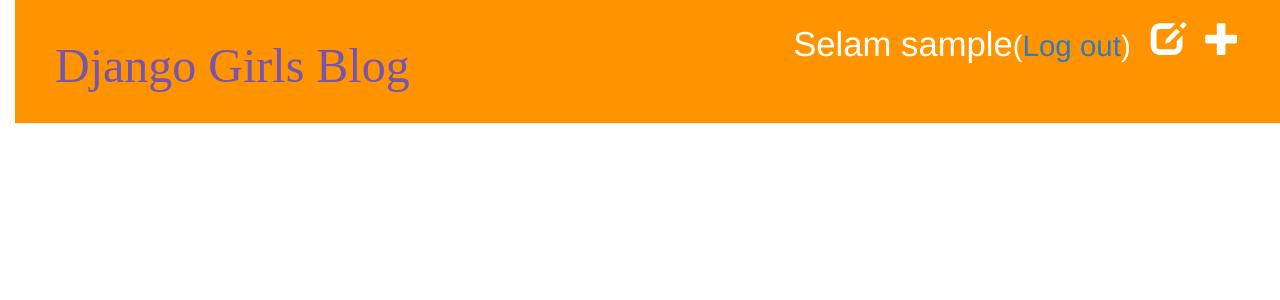
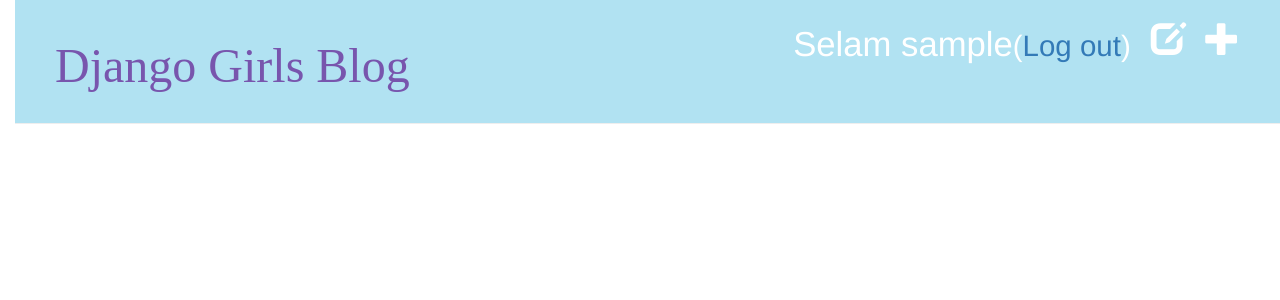
Before and after one commit to keciboynuzuye/my-first-blog, a Django app: a page that uses blog/templates/blog/base.html in a window 1280 px wide. Shown: the top 300 px of the page. Run offline with Django 3.2, Linux system fonts and the light colour scheme; the visitor is signed in with stand-in values (Sample User, id 1); data that the repository does not hold is empty; some libraries are stand-ins or nearby versions.

Commit message:
renk change

```diff
--- a/blog/static/css/blog.css
+++ b/blog/static/css/blog.css
@@ -6,7 +6,7 @@
     padding-left: 15px;
 }
 .page-header {
-    background-color: #ff9400;
+    background-color: #B1E2F2;
     margin-top: 0;
     padding: 20px 20px 20px 40px;
 }
```
